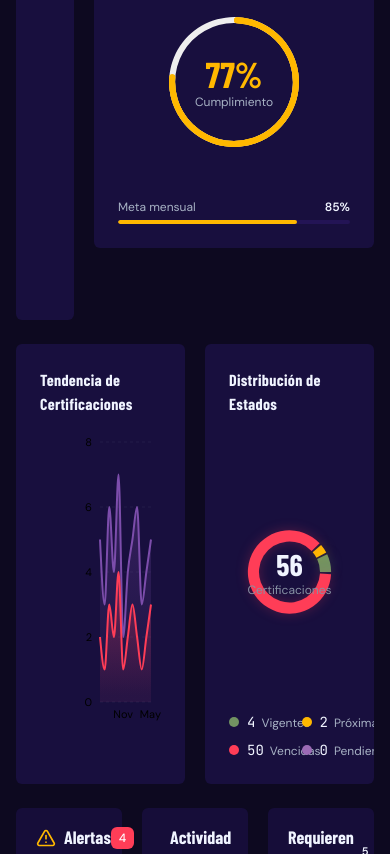
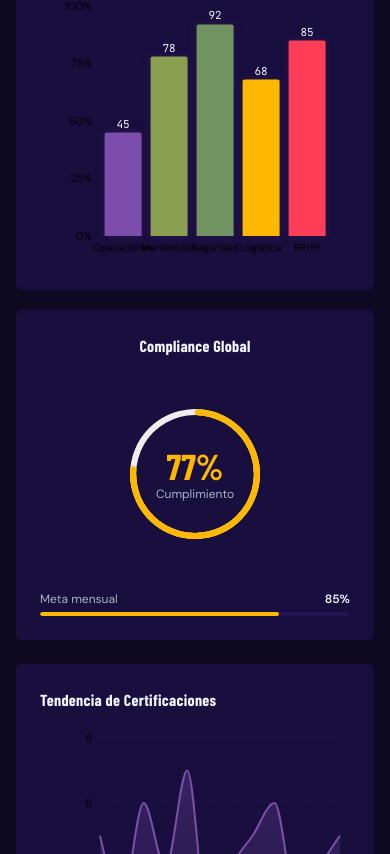
Before and after one commit to leandrodesignux-ux/Certify, a React (Vite) app: page /dashboard in a window 390 px wide. Shown: the part 1146-2000 px from the top of the page. Built offline with nearby package versions, Linux system fonts and the light colour scheme.

Commit message:
Fix Dashboard responsive grids: auto-fit KPI, Tailwind grid cols for rows 2/3/4, pills justifyContent

```diff
--- a/src/pages/Dashboard.tsx
+++ b/src/pages/Dashboard.tsx
@@ -63,7 +63,7 @@ export function Dashboard() {
           </p>
         </div>
         {/* Mini status pills */}
-        <div style={{ display: 'flex', gap: '8px', flexWrap: 'wrap' }}>
+        <div style={{ display: 'flex', gap: '8px', flexWrap: 'wrap', justifyContent: 'flex-start' }}>
           <div style={{ display: 'flex', alignItems: 'center', gap: '6px', backgroundColor: 'var(--status-ok-bg)', border: '1px solid var(--status-ok-border)', borderRadius: '20px', padding: '6px 14px' }}>
             <div style={{ width: '6px', height: '6px', borderRadius: '50%', backgroundColor: 'var(--color-success)', boxShadow: '0 0 6px rgba(114,147,98,0.8)', animation: 'pulse 2s infinite' }} />
             <span style={{ fontSize: '12px', fontWeight: 600, color: 'var(--status-ok-text)' }}>Sistema Online</span>
@@ -79,7 +79,7 @@ export function Dashboard() {
         variants={sectionVariants}
         initial="hidden"
         animate="visible"
-        style={{ display: 'grid', gridTemplateColumns: 'repeat(auto-fit, minmax(220px, 1fr))', gap: '16px' }}
+        style={{ display: 'grid', gridTemplateColumns: 'repeat(auto-fit, minmax(min(220px, 100%), 1fr))', gap: '16px' }}
       >
         {isLoading ? (
           <>
@@ -137,7 +137,7 @@ export function Dashboard() {
         variants={sectionVariants}
         initial="hidden"
         animate="visible"
-        style={{ display: 'grid', gridTemplateColumns: 'minmax(0, 2fr) minmax(280px, 1fr)', gap: '20px', alignItems: 'start' }}
+        className="grid grid-cols-1 lg:grid-cols-[2fr_1fr] gap-5" style={{ alignItems: 'start' }}
       >
         {/* Columna izquierda: "Cumplimiento por Área" */}
         <Card variant="glass" style={{ borderRadius: '6px', padding: '24px' }}>
@@ -174,7 +174,7 @@ export function Dashboard() {
         variants={sectionVariants}
         initial="hidden"
         animate="visible"
-        style={{ display: 'grid', gridTemplateColumns: '1fr 1fr', gap: '20px' }}
+        className="grid grid-cols-1 md:grid-cols-2 gap-5"
       >
         {/* Tendencia Anual */}
         <Card variant="glass" style={{ borderRadius: '6px', padding: '24px' }}>
@@ -198,7 +198,7 @@ export function Dashboard() {
         variants={sectionVariants}
         initial="hidden"
         animate="visible"
-        style={{ display: 'grid', gridTemplateColumns: 'repeat(3, minmax(0, 1fr))', gap: '20px', alignItems: 'start' }}
+        className="grid grid-cols-1 md:grid-cols-2 xl:grid-cols-3 gap-5" style={{ alignItems: 'start' }}
       >
         {/* Panel 1: Alertas */}
         <AlertsPanel />
```
